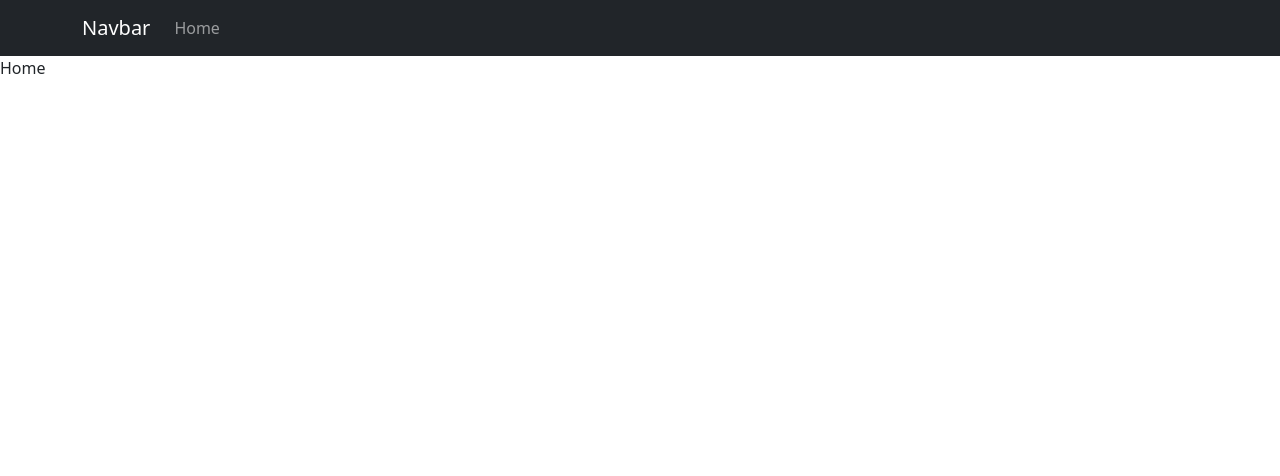
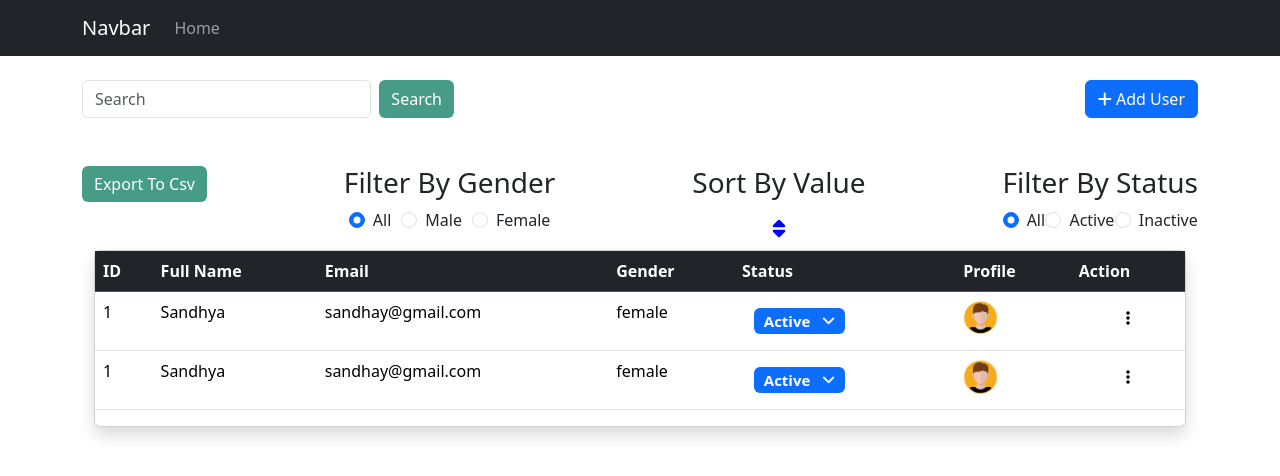
Before and after one commit to Sravani0410/Practice, a React (Create React App) app in the folder crudmern/client/: page / in a window 1280 px wide. Shown: the top 476 px of the page. Built offline with nearby package versions, Linux system fonts and the light colour scheme.

Commit message:
implement in home page sort,filter,search,table along with static data,put spiner in edit,home,register pages

```diff
--- a/crudmern/client/src/components/Spiner/Spiner.js
+++ b/crudmern/client/src/components/Spiner/Spiner.js
@@ -1,8 +1,12 @@
 import React from 'react'
-
+import Spinner from 'react-bootstrap/Spinner';
 const Spiner = () => {
   return (
-    <div>Spiner</div>
+    <>
+      <div className='d-flex justify-content-center align-align-items-center' style={{ width: "100%", height: "50vh" }}>
+        <Spinner animation="border" variant="danger" /> &nbsp; Loading ...
+      </div>
+    </>
   )
 }
 
--- a/crudmern/client/src/components/Tables/Tables.js
+++ b/crudmern/client/src/components/Tables/Tables.js
@@ -1,8 +1,108 @@
 import React from 'react'
+import Row from "react-bootstrap/Row";
+import Card from "react-bootstrap/Card";
+import Table from "react-bootstrap/Table";
+import Badge from "react-bootstrap/Badge"
+import Dropdown from 'react-bootstrap/Dropdown';
+import "./Tables.css"
 
 const Tables = () => {
   return (
-    <div>Tables</div>
+    <>
+      <div className='container'>
+        <Row>
+          <div className='col mt-0'>
+            <Card className='shadow'>
+              <Table className='align-items-center' responsive="sm">
+                <thead className='thead-dark'>
+                  <tr className='table-dark'>
+                    <th>ID</th>
+                    <th>Full Name</th>
+                    <th>Email</th>
+                    <th>Gender</th>
+                    <th>Status</th>
+                    <th>Profile</th>
+                    <th>Action</th>
+                  </tr>
+                </thead>
+                <tbody>
+                  <tr>
+                    <td>1</td>
+                    <td>Sandhya</td>
+                    <td>sandhay@gmail.com</td>
+                    <td>female</td>
+                    <td className='d-flex align-items-center'>
+                      <Dropdown className='text-center'>
+                        <Dropdown.Toggle className='dropdown_btn' id="dropdown-basic">
+                          <Badge bg='primary'>
+                            Active &nbsp; <i class="fa-solid fa-angle-down"></i>
+                          </Badge>
+                        </Dropdown.Toggle>
+
+                        <Dropdown.Menu>
+                          <Dropdown.Item>Active</Dropdown.Item>
+                          <Dropdown.Item>InActive</Dropdown.Item>
+                        </Dropdown.Menu>
+                      </Dropdown>
+                    </td>
+                    <td className='img_parent'>
+                      <img src='./man.jpg'></img>
+                    </td>
+                    <td>
+                      <Dropdown className='text-center'>
+                        <Dropdown.Toggle variant='light' className='action' id="dropdown-basic">
+                          <i class="fa-solid fa-ellipsis-vertical"></i>
+                        </Dropdown.Toggle>
+
+                        <Dropdown.Menu>
+                          <Dropdown.Item><i class="fa-solid fa-eye" style={{ color: "green" }}></i> &nbsp;<span>View</span></Dropdown.Item>
+                          <Dropdown.Item><i class="fa-solid fa-pen-to-square" style={{ color: "blue" }}></i> &nbsp;<span>Edit</span></Dropdown.Item>
+                          <Dropdown.Item><i class="fa-solid fa-trash" style={{ color: "red" }}></i> &nbsp;<span>Delete</span></Dropdown.Item>
+                        </Dropdown.Menu>
+                      </Dropdown></td>
+                  </tr>
+                  <tr>
+                    <td>1</td>
+                    <td>Sandhya</td>
+                    <td>sandhay@gmail.com</td>
+                    <td>female</td>
+                    <td className='d-flex align-align-items-center'>
+                      <Dropdown className='text-center'>
+                        <Dropdown.Toggle className='dropdown_btn' id="dropdown-basic">
+                          <Badge bg='primary'>
+                            Active &nbsp; <i class="fa-solid fa-angle-down"></i>
+                          </Badge>
+                        </Dropdown.Toggle>
+
+                        <Dropdown.Menu>
+                          <Dropdown.Item>Active</Dropdown.Item>
+                          <Dropdown.Item>InActive</Dropdown.Item>
+                        </Dropdown.Menu>
+                      </Dropdown>
+                    </td>
+                    <td className='img_parent'>
+                      <img src='./man.jpg'></img>
+                    </td>
+                    <td>
+                      <Dropdown className='text-center'>
+                        <Dropdown.Toggle variant='light' className='action' id="dropdown-basic">
+                          <i class="fa-solid fa-ellipsis-vertical"></i>
+                        </Dropdown.Toggle>
+
+                        <Dropdown.Menu>
+                          <Dropdown.Item><i class="fa-solid fa-eye" style={{ color: "green" }}></i> &nbsp;<span>View</span></Dropdown.Item>
+                          <Dropdown.Item><i class="fa-solid fa-pen-to-square" style={{ color: "blue" }}></i> &nbsp;<span>Edit</span></Dropdown.Item>
+                          <Dropdown.Item><i class="fa-solid fa-trash" style={{ color: "red" }}></i> &nbsp;<span>Delete</span></Dropdown.Item>
+                        </Dropdown.Menu>
+                      </Dropdown></td>
+                  </tr>
+                </tbody>
+              </Table>
+            </Card>
+          </div>
+        </Row>
+      </div>
+    </>
   )
 }
 
--- a/crudmern/client/src/pages/Edit/Edit.js
+++ b/crudmern/client/src/pages/Edit/Edit.js
@@ -5,6 +5,7 @@
 import Form from "react-bootstrap/Form";
 import Row from "react-bootstrap/Row";
 import Select from "react-select";
+import Spiner from "../../components/Spiner/Spiner"
 import { ToastContainer, toast } from "react-toastify";
 import "react-toastify/dist/ReactToastify.css";
 const Edit = () => {
@@ -19,7 +20,7 @@
   const [status, setStatus] = useState("");
   const [image, setImage] = useState("");
   const [preview, setPreview] = useState("");
-  console.log(preview);
+  const [showSpin, setShowSpin] = useState(true)
 
   // status options:
   const options = [
@@ -77,10 +78,13 @@
     if (image) {
       setPreview(URL.createObjectURL(image));
     }
+    setTimeout(() => {
+      setShowSpin(false)
+    }, [1200])
   }, [image]);
   return (
     <>
-      <div className="container">
+      {showSpin ? <Spiner /> : <div className="container">
         <h2 className="text-center mt-1">Update Your Details</h2>
         <Card className="shadow mt-3 p-3">
           <div className="profile_div text-center">
@@ -179,7 +183,8 @@
           </Form>
         </Card>
         <ToastContainer position="top-center" />
-      </div>
+      </div>}
+
     </>
   );
 };
--- a/crudmern/client/src/pages/Home/Home.js
+++ b/crudmern/client/src/pages/Home/Home.js
@@ -1,8 +1,127 @@
-import React from 'react'
+import React, { useEffect, useState } from 'react'
+import Button from 'react-bootstrap/Button';
+import Form from 'react-bootstrap/Form';
+import Dropdown from 'react-bootstrap/Dropdown';
+import Tables from '../../components/Tables/Tables';
+import Spiner from "../../components/Spiner/Spiner"
+import { useNavigate } from "react-router-dom"
 import "./Home.css"
 const Home = () => {
+  const navigate = useNavigate();
+  const [showSpin, setShowSpin] = useState(true)
+  const adduser = () => {
+    navigate("/register")
+  }
+  useEffect(() => {
+    setTimeout(() => {
+      setShowSpin(false)
+    }, [1200])
+  }, [])
   return (
-    <div>Home</div>
+    <>
+      <div className='container'>
+        <div className='main_div'>
+          {/* search add button */}
+          <div className='search_add mt-4 d-flex justify-content-between'>
+            <div className='search col-lg-4 '>
+              <Form className="d-flex">
+                <Form.Control
+                  type="search"
+                  placeholder="Search"
+                  className="me-2"
+                  aria-label="Search"
+                />
+                <Button variant="success" className='search_btn'>Search</Button>
+              </Form>
+            </div>
+            <div className='add_btn'>
+              <Button variant="primary" onClick={adduser}><i class="fa-solid fa-plus"></i>&nbsp;Add User</Button>
+            </div>
+          </div>
+          {/* export, gender, status */}
+          <div className='filter_div mt-5 d-flex justify-content-between flex-wrap'>
+            <div className='export_csv'>
+              <Button className="export_btn">Export To Csv</Button>
+            </div>
+            <div className='filter_gender'>
+              <div className='filter'>
+                <h3>Filter By Gender</h3>
+                <div className='gender d-flex justify-content-around'>
+                  <Form.Check
+                    type={"radio"}
+                    label={"All"}
+                    name="gender"
+                    value={"ALL"}
+                    defaultChecked
+                  />
+                  <Form.Check
+                    type={"radio"}
+                    label={"Male"}
+                    name="gender"
+                    value={"Male"}
+
+                  />
+                  <Form.Check
+                    type={"radio"}
+                    label={"Female"}
+                    name="gender"
+                    value={"Female"}
+
+                  />
+                </div>
+              </div>
+            </div>
+            {/* sort by value */}
+            <div className='filter_newold'>
+              <h3>Sort By Value</h3>
+              <Dropdown className='text-center'>
+                <Dropdown.Toggle className='dropdown_btn' id="dropdown-basic">
+                  <i class="fa-solid fa-sort"></i>
+                </Dropdown.Toggle>
+
+                <Dropdown.Menu>
+                  <Dropdown.Item>New</Dropdown.Item>
+                  <Dropdown.Item>Old</Dropdown.Item>
+                </Dropdown.Menu>
+              </Dropdown>
+            </div>
+
+            {/* filter by status*/}
+            <div className='filter_status'>
+              <div className='status'>
+                <h3>Filter By Status</h3>
+                <div className='status_radio d-flex justify-content-around flex-wrap'>
+                  <Form.Check
+                    type={"radio"}
+                    label={"All"}
+                    name="status"
+                    value={"ALL"}
+                    defaultChecked
+                  />
+                  <Form.Check
+                    type={"radio"}
+                    label={"Active"}
+                    name="status"
+                    value={"Active"}
+
+                  />
+                  <Form.Check
+                    type={"radio"}
+                    label={"Inactive"}
+                    name="status"
+                    value={"InActive"}
+
+                  />
+                </div>
+              </div>
+            </div>
+          </div>
+
+        </div>
+        {showSpin ? <Spiner /> : <Tables />}
+
+      </div>
+    </>
   )
 }
 
--- a/crudmern/client/src/pages/Register/Register.js
+++ b/crudmern/client/src/pages/Register/Register.js
@@ -5,6 +5,7 @@
 import Form from "react-bootstrap/Form";
 import Row from "react-bootstrap/Row";
 import Select from "react-select";
+import Spiner from "../../components/Spiner/Spiner"
 import { ToastContainer, toast } from "react-toastify";
 import "react-toastify/dist/ReactToastify.css";
 const Register = () => {
@@ -19,6 +20,7 @@
   const [status, setStatus] = useState("");
   const [image, setImage] = useState("");
   const [preview, setPreview] = useState("");
+  const [showSpin, setShowSpin] = useState(true)
   console.log(preview);
 
   // status options:
@@ -77,10 +79,13 @@
     if (image) {
       setPreview(URL.createObjectURL(image));
     }
+    setTimeout(() => {
+      setShowSpin(false)
+    }, [1200])
   }, [image]);
   return (
     <>
-      <div className="container">
+      {showSpin ? <Spiner /> : <div className="container">
         <h2 className="text-center mt-1">Register Your Details</h2>
         <Card className="shadow mt-3 p-3">
           <div className="profile_div text-center">
@@ -179,7 +184,8 @@
           </Form>
         </Card>
         <ToastContainer position="top-center" />
-      </div>
+      </div>}
+
     </>
   );
 };
```
Also changed, not shown: 1 other file (tests, documents, lock files or other folders).
